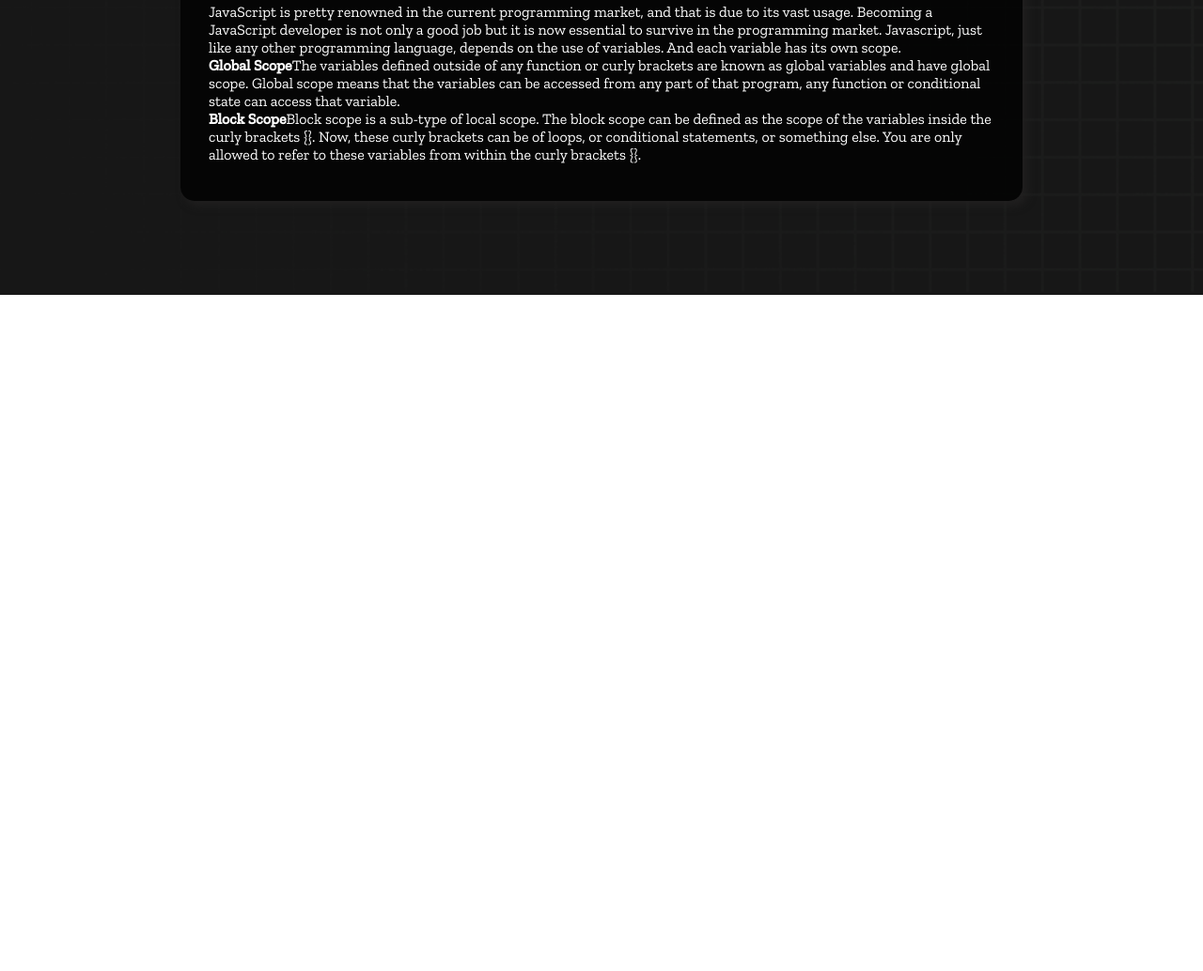
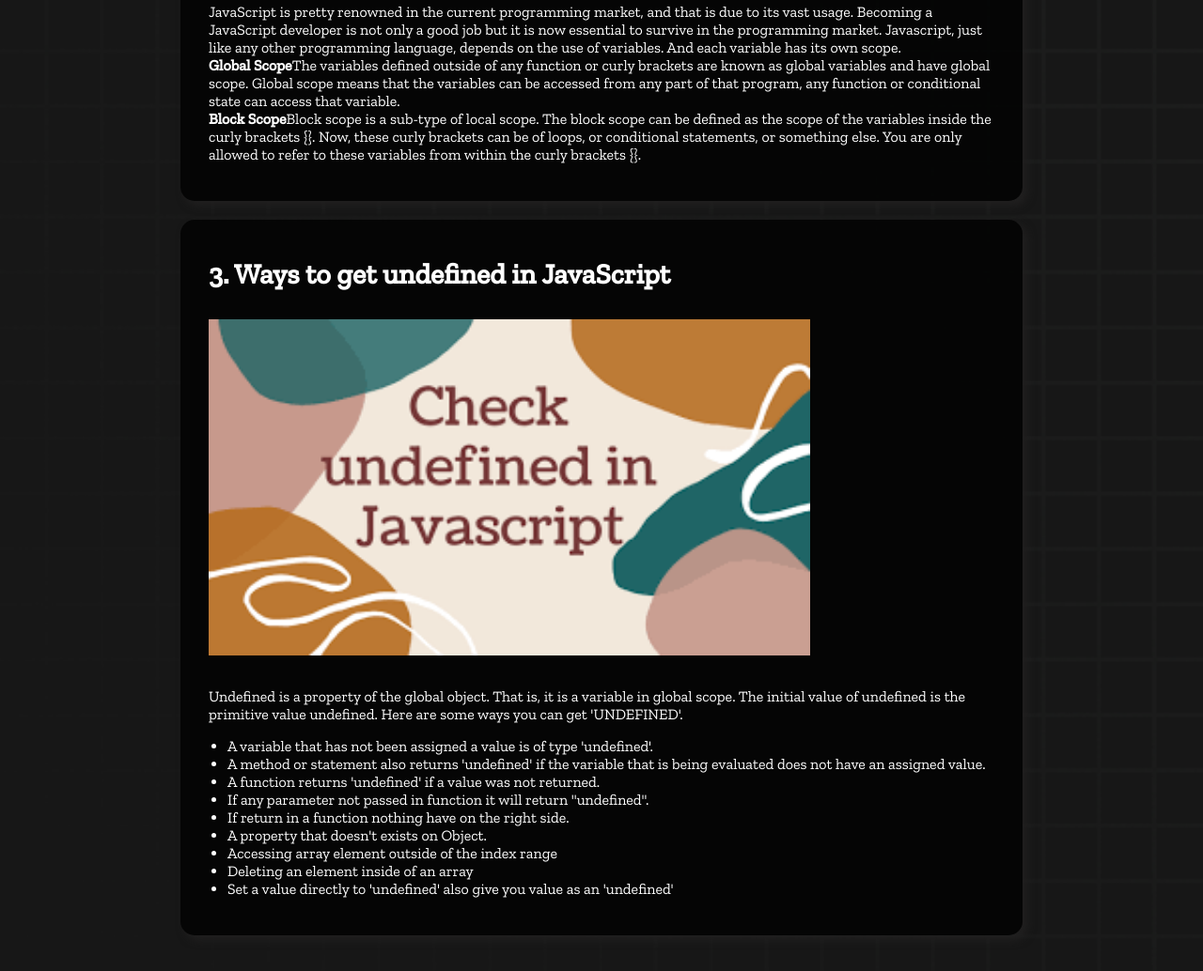
Before and after one commit to DevAsFahim/speed-typer, a plain HTML site: page blog.html in a window 1280 px wide. Shown: the part 1318-2352 px from the top of the page at 94% size. Before the commit the page ends 1632 px from the top, so only its background shows below. Drawn offline with nearby package versions, Linux system fonts and the light colour scheme.

Commit message:
Ways to get undefined in JavaScript

```diff
--- a/blog.html
+++ b/blog.html
@@ -39,6 +39,25 @@
                     <strong>Block Scope</strong>Block scope is a sub-type of local scope. The block scope can be defined as the scope of the variables inside the curly brackets {}. Now, these curly brackets can be of loops, or conditional statements, or something else. You are only allowed to refer to these variables from within the curly brackets {}.
                 </p>
             </div>
+            <div class="blog">
+                <h1 class="blog_title">3. Ways to get undefined in JavaScript</h1>
+                <div class="blog_image">
+                    <img src="undefined.png" alt="image">
+                </div>
+                <p class="blog_text mt-4">Undefined is a property of the global object. That is, it is a variable in global scope. The initial value of undefined is the primitive value undefined. Here are some ways you can get 'UNDEFINED'.
+                    <ul>
+                        <li>A variable that has not been assigned a value is of type 'undefined'.</li>
+                        <li>A method or statement also returns 'undefined' if the variable that is being evaluated does not have an assigned value.</li>
+                        <li>A function returns 'undefined' if a value was not returned.</li>
+                        <li>If any parameter not passed in function it will return "undefined".</li>
+                        <li>If return in a function nothing have on the right side.</li>
+                        <li>A property that doesn't exists on Object.</li>
+                        <li>Accessing array element outside of the index range</li>
+                        <li>Deleting an element inside of an array</li>
+                        <li>Set a value directly to 'undefined' also give you value as an 'undefined'</li>
+                    </ul>
+                </p>
+            </div>
         </div>
     </section>
 
```
